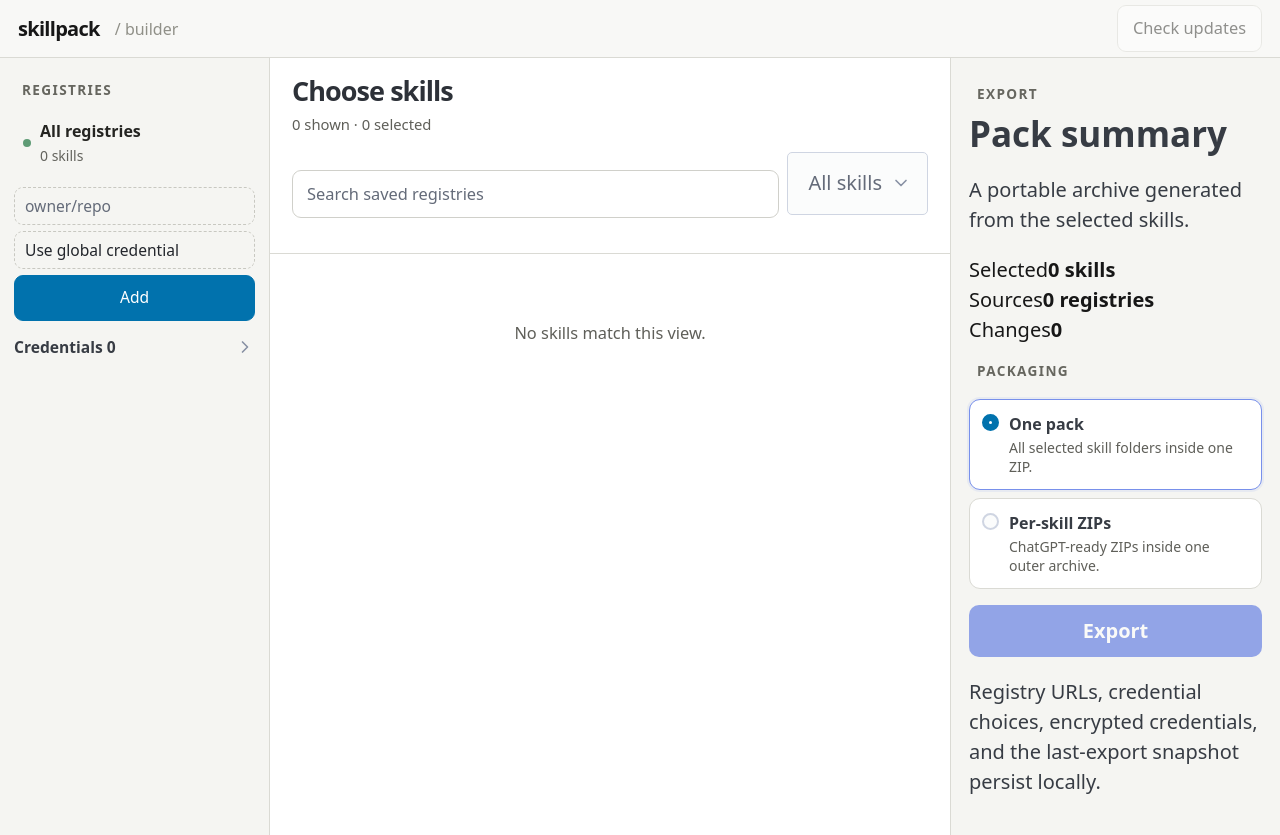
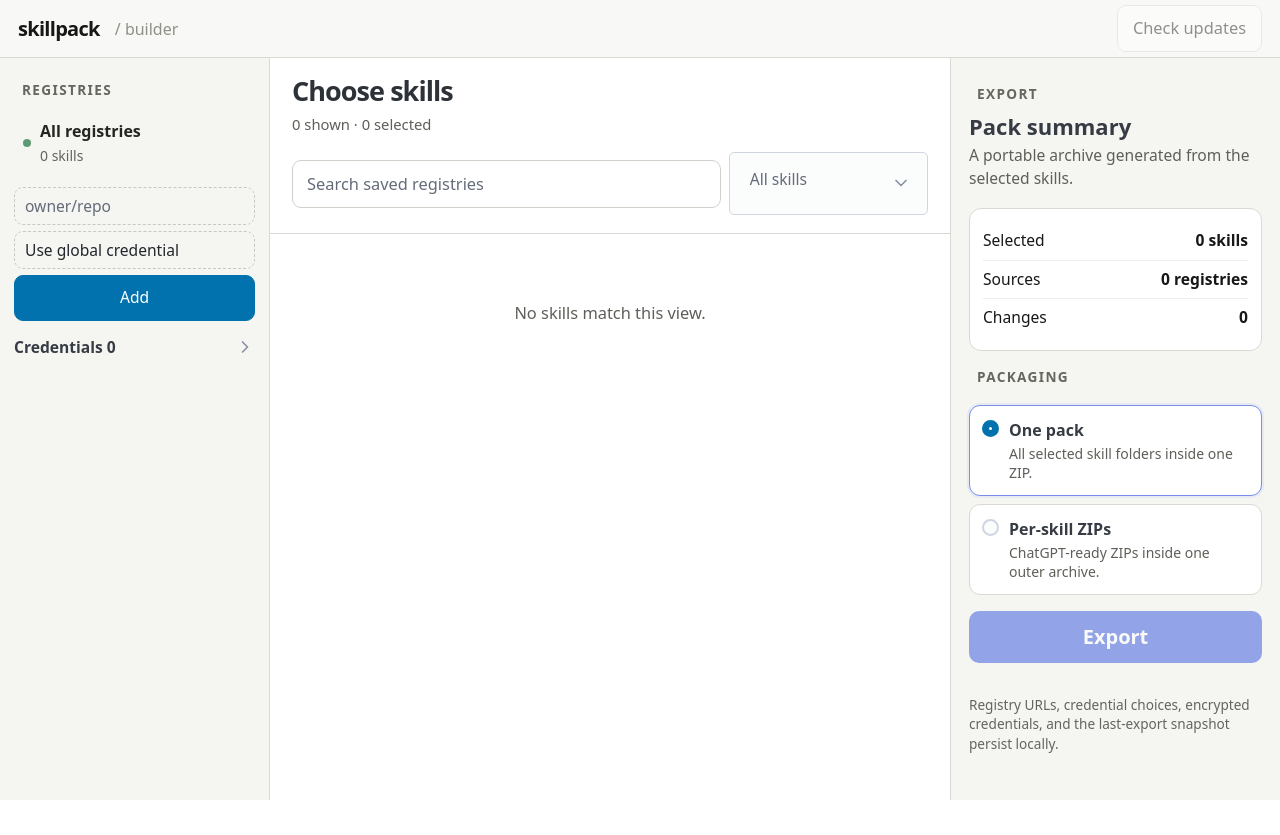
Before and after one commit to martesi/skillpack, a Svelte app: page / in a window 1280 px wide. After the commit the page ends 800 px from the top, so only its background shows below. Built offline with nearby package versions, Linux system fonts and the light colour scheme.

Commit message:
fix: use Pico dropdown for skill filters

```diff
--- a/src/app.css
+++ b/src/app.css
@@ -260,7 +260,8 @@
 
 .title-row,
 .search-row,
-.skill-title {
+.skill-title,
+.summary-card > div {
   display: flex;
   align-items: center;
 }
@@ -311,15 +312,39 @@
   font-size: 0.82rem;
 }
 
-.search-row select {
-  width: auto;
+.filter-dropdown {
   flex: 1 1 0;
+  min-width: 0;
+  margin: 0;
+}
+
+.filter-dropdown > summary {
+  height: 48px;
+  box-sizing: border-box;
+  margin: 0;
   padding: 0.55rem 2rem 0.55rem 0.7rem;
   border: 1px solid var(--builder-line);
   border-radius: 9px;
-  background-color: #fafaf8;
+  background: #fafaf8;
   color: #242421;
   font-size: 0.78rem;
+  overflow: hidden;
+  text-overflow: ellipsis;
+  white-space: nowrap;
+}
+
+.filter-dropdown > ul {
+  min-width: 100%;
+}
+
+.filter-dropdown a[role='option'] {
+  display: block;
+  margin: 0;
+  padding: 0.55rem 0.7rem;
+}
+
+.filter-dropdown a[aria-selected='true'] {
+  background: #e8e8e3;
 }
 
 .error {
@@ -446,6 +471,35 @@
   text-align: center;
 }
 
+.export-panel h2 {
+  margin: 4px 0;
+  font-size: 1.1rem;
+}
+
+.export-panel > p {
+  margin: 0 0 18px;
+  color: var(--builder-muted);
+  font-size: 0.78rem;
+  line-height: 1.5;
+}
+
+.summary-card {
+  padding: 13px;
+  border: 1px solid var(--builder-line);
+  border-radius: 12px;
+  background: white;
+}
+
+.summary-card > div {
+  justify-content: space-between;
+  padding: 7px 0;
+  font-size: 0.78rem;
+}
+
+.summary-card > div + div {
+  border-top: 1px solid var(--builder-soft-line);
+}
+
 .packaging {
   margin: 16px 0 0;
   padding: 0;
@@ -507,6 +561,13 @@
   background: var(--builder-blue);
   color: white;
   font-weight: 750;
+}
+
+.export-panel .panel-hint {
+  margin-top: 12px;
+  color: #65655f;
+  font-size: 0.68rem;
+  line-height: 1.45;
 }
 
 @media (max-width: 980px) {
```
